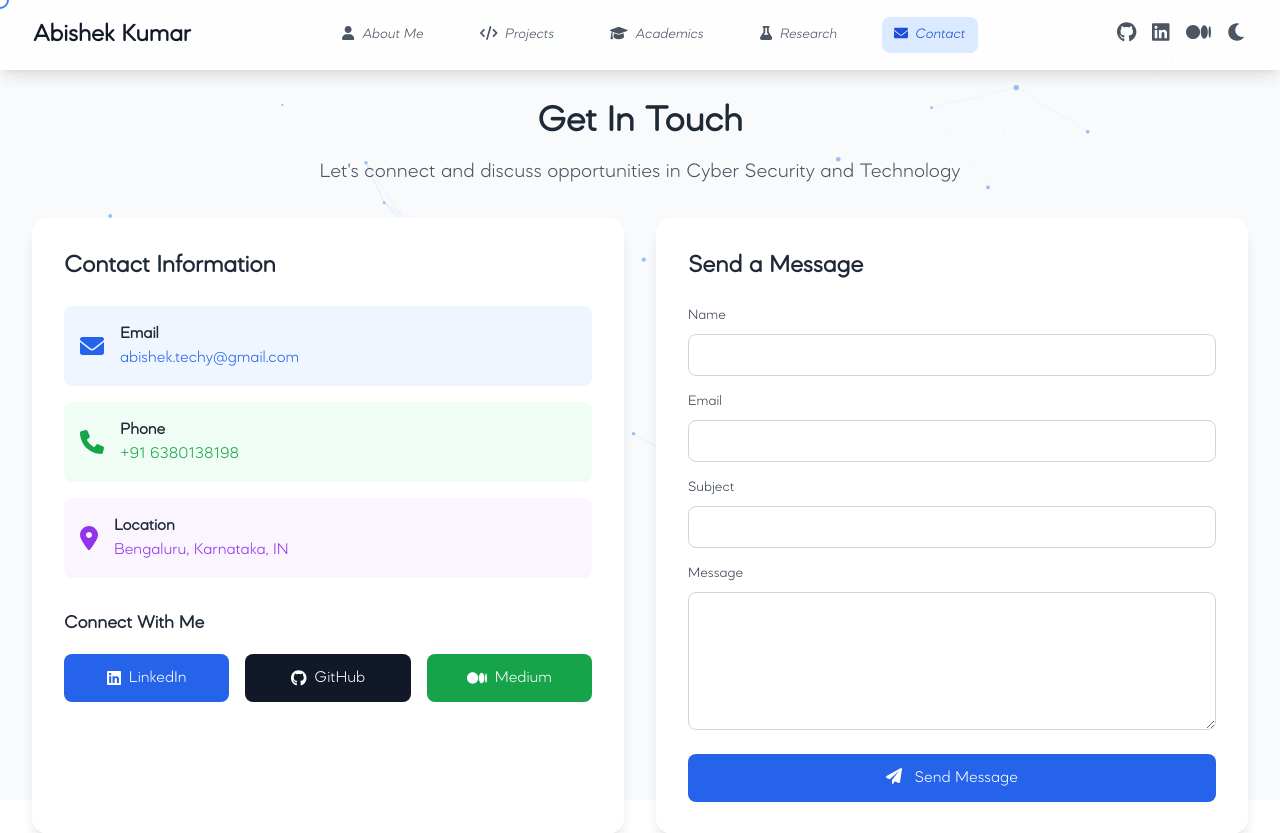
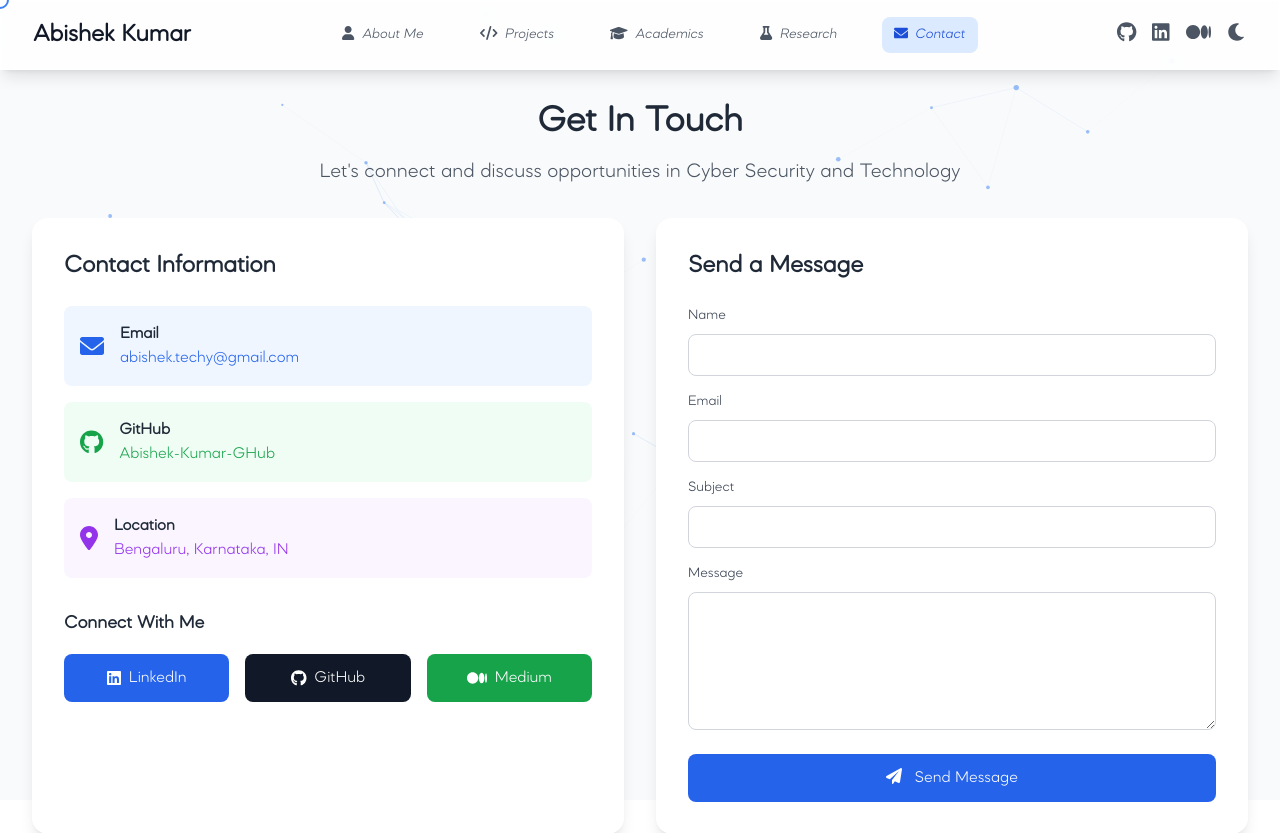
Before and after one commit to Abishek-Kumar-GHub/Portfolio, a Flask app: page /contact in a window 1280 px wide. Shown: the top 833 px of the page. Run offline with Flask 3, Linux system fonts and the light colour scheme; style sheets or scripts are compiled from the project's sources; some libraries are stand-ins or nearby versions.

Commit message:
Contact Change

```diff
--- a/app.py
+++ b/app.py
@@ -260,7 +260,7 @@ def contact():
     """Contact page"""
     contact_info = {
         'email': 'abishek.techy@gmail.com',
-        'phone': '+91 6380138198',
+        'ghub':'Abishek-Kumar-GHub',
         'location': 'Bengaluru, Karnataka, IN',
         'linkedin': 'https://www.linkedin.com/in/abishek--kumar/',
         'github': 'https://github.com/Abishek-Kumar-GHub',
--- a/templates/contact.html
+++ b/templates/contact.html
@@ -29,11 +29,11 @@
                 </div>
 
                 <div class="flex items-center gap-4 p-4 bg-green-50 rounded-lg scroll-reveal dark:bg-green-900">
-                    <i class="fas fa-phone text-2xl text-green-600 dark:text-white"></i>
+                    <i class="fab fa-github text-2xl text-green-600 dark:text-white"></i>
                     <div>
-                        <h3 class="font-semibold text-gray-800 dark:text-white">Phone</h3>
-                        <a href="tel:{{ contact_info.phone }}" class="text-green-600 hover:underline dark:text-white">
-                            {{ contact_info.phone }}
+                        <h3 class="font-semibold text-gray-800 dark:text-white">GitHub</h3>
+                        <a href="https://github.com/{{ contact_info.ghub }}" class="text-green-600 hover:underline dark:text-white">
+                            {{ contact_info.ghub }}
                         </a>
                     </div>
                 </div>
```
